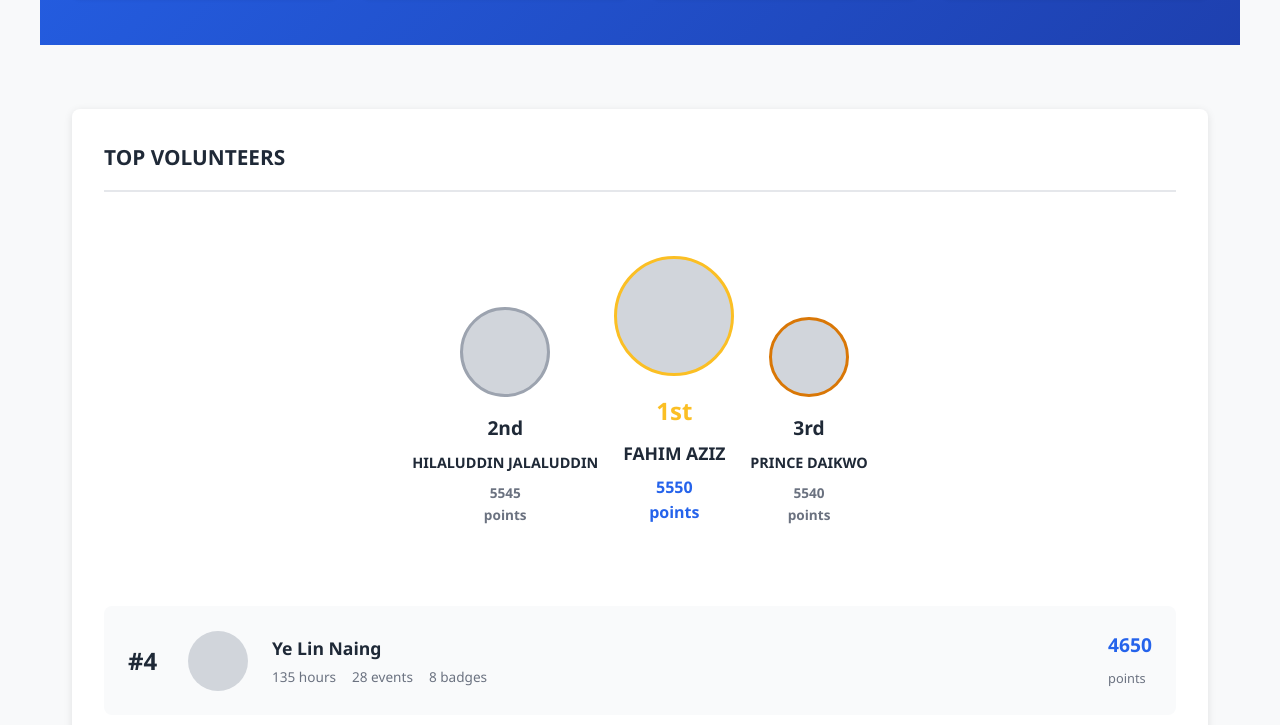
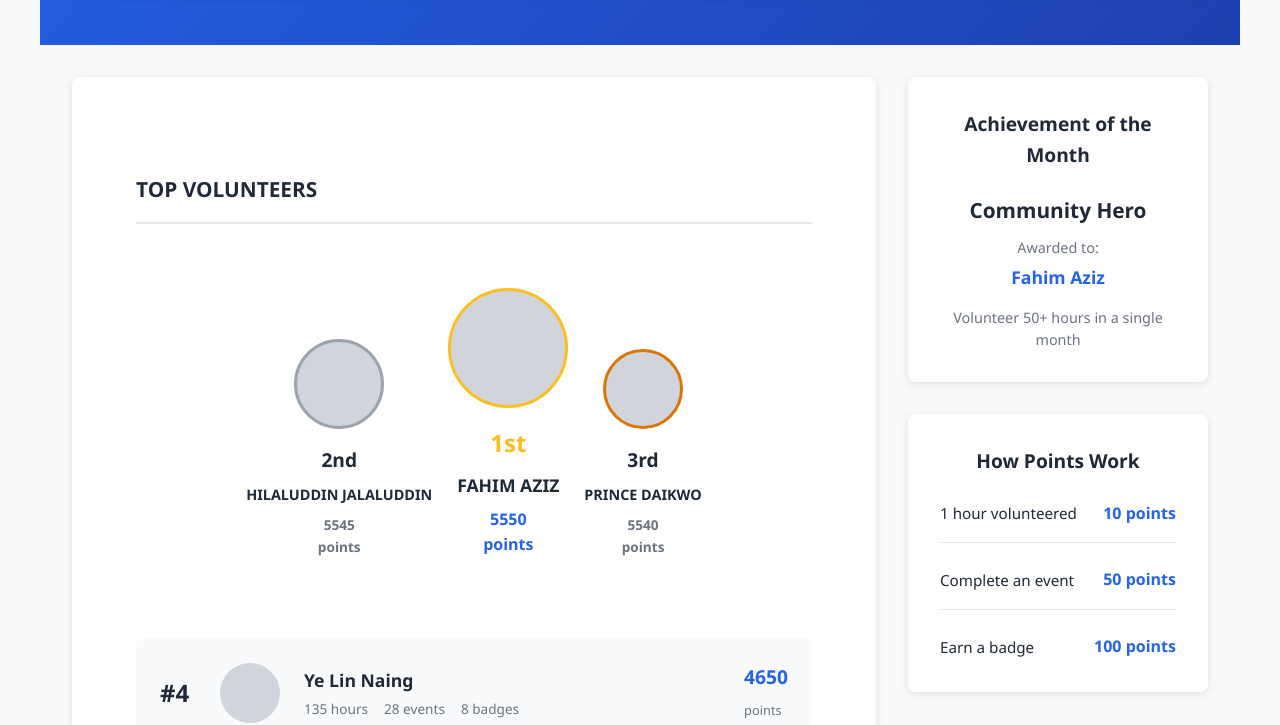
Before and after one commit to sophie-picken/Path2Volunteering, a plain HTML site: page leaderboard.html in a window 1280 px wide. Shown: the part 434-1159 px from the top of the page. Drawn offline with Linux system fonts and the light colour scheme.

Commit message:
Added sidebar content that was missing and added terms and conditions placeholder to footer and changed the Quick Links to redirect to social medias

```diff
--- a/css/styles.css
+++ b/css/styles.css
@@ -577,6 +577,128 @@ section h2 {
     color: #2563eb;
     margin-left: auto;
 }
+
+/* Leaderboard Layout */
+.leaderboard-container {
+    display: grid;
+    grid-template-columns: 1fr 300px;
+    gap: 2rem;
+    max-width: 1200px;
+    margin: 0 auto;
+    padding: 2rem;
+}
+
+.leaderboard-main {
+    min-width: 0;
+}
+
+.leaderboard-sidebar {
+    display: flex;
+    flex-direction: column;
+    gap: 2rem;
+}
+
+/* Sidebar Cards */
+.sidebar-card {
+    background: white;
+    border-radius: 8px;
+    padding: 2rem;
+    box-shadow: 0 2px 8px rgba(0,0,0,0.1);
+}
+
+.sidebar-card h3 {
+    font-size: 1.2rem;
+    font-weight: 700;
+    margin-bottom: 1.5rem;
+    color: #1f2937;
+    text-align: center;
+}
+
+/* Achievement Card */
+.achievement-card {
+    text-align: center;
+}
+
+.achievement-icon {
+    margin: 1rem 0;
+    display: flex;
+    justify-content: center;
+    align-items: center;
+}
+
+.achievement-card h4 {
+    font-size: 1.3rem;
+    font-weight: 700;
+    color: #1f2937;
+    margin: 1rem 0 0.5rem;
+}
+
+.awarded-to {
+    font-size: 0.9rem;
+    color: #6b7280;
+    margin: 0.5rem 0 0.25rem;
+}
+
+.winner-name {
+    font-size: 1.1rem;
+    font-weight: 700;
+    color: #2563eb;
+    margin: 0.25rem 0 1rem;
+}
+
+.achievement-description {
+    font-size: 0.9rem;
+    color: #6b7280;
+    line-height: 1.5;
+}
+
+/* Points Card */
+.points-breakdown {
+    display: flex;
+    flex-direction: column;
+    gap: 1.5rem;
+}
+
+.points-item {
+    display: flex;
+    justify-content: space-between;
+    align-items: center;
+    padding-bottom: 1rem;
+    border-bottom: 1px solid #e5e7eb;
+}
+
+.points-item:last-child {
+    border-bottom: none;
+    padding-bottom: 0;
+}
+
+.points-label {
+    font-size: 0.95rem;
+    color: #1f2937;
+}
+
+.points-value {
+    font-weight: 700;
+    color: #2563eb;
+    font-size: 1rem;
+}
+
+/* Responsive */
+@media (max-width: 968px) {
+    .leaderboard-container {
+        grid-template-columns: 1fr;
+    }
+
+    .leaderboard-sidebar {
+        flex-direction: row;
+    }
+}
+
+@media (max-width: 640px) {
+    .leaderboard-sidebar {
+        flex-direction: column;
+    }
+}
 /* Form box */
 .box {
     background: white;
--- a/js/footer.js
+++ b/js/footer.js
@@ -7,13 +7,14 @@ function loadFooter() {
           <div class="footer-section">
             <h3>Path2Volunteer</h3>
             <p>Connecting volunteers with meaningful opportunities to make a difference.</p>
+                        <p><a href="https://example.com/">Terms and Conditions</a></p>
           </div>
           <div class="footer-section">
             <h4>Quick Links</h4>
             <ul>
-              <li><a href="index.html">Home</a></li>
-              <li><a href="opportunities.html">Find Opportunities</a></li>
-              <li><a href="leaderboard.html">Leaderboard</a></li>
+              <li><a href="https://x.com" target="_blank">X (Twitter)</a></li>
+              <li><a href="https://facebook.com" target="_blank">Facebook</a></li>
+              <li><a href="https://instagram.com" target="_blank">Instagram</a></li>
             </ul>
           </div>
           <div class="footer-section">
--- a/leaderboard.html
+++ b/leaderboard.html
@@ -9,7 +9,7 @@
 <body>
     <div id="header"></div>
 
- <main>
+    <main>
         <!-- Hero Section with Statistics -->
         <section class="leaderboard-hero">
             <h1>Volunteer Leaderboard</h1>
@@ -40,12 +40,12 @@
         </section>
 
         <!-- Main Leaderboard Section -->
-        <section class="leaderboard-section">
             <div class="leaderboard-container">
                 <div class="leaderboard-main">
-                    <div class="section-header">
-                        <h2>TOP VOLUNTEERS</h2>
-                    </div>
+                        <section class="leaderboard-section">
+                            <div class="section-header">
+                                 <h2>TOP VOLUNTEERS</h2>
+                             </div>
 
                     <!-- Top 3 Podium -->
                     <div class="podium">
@@ -72,10 +72,39 @@
                     <div class="rankings-list" id="rankings-list">
                         <!-- Will be populated by JavaScript -->
                     </div>
+                    </section>
                     </div>
 
-    </main>
+    <div class="leaderboard-sidebar">
+            <!-- Achievement of the Month -->
+            <section class="sidebar-card achievement-card">
+                <h3>Achievement of the Month</h3>
+                <h4>Community Hero</h4>
+                <p class="awarded-to">Awarded to:</p>
+                <p class="winner-name">Fahim Aziz</p>
+                <p class="achievement-description">Volunteer 50+ hours in a single month</p>
+            </section>
 
+            <!-- How Points Work -->
+            <section class="sidebar-card points-card">
+                <h3>How Points Work</h3>
+                <div class="points-breakdown">
+                    <div class="points-item">
+                        <span class="points-label">1 hour volunteered</span>
+                        <span class="points-value">10 points</span>
+                    </div>
+                    <div class="points-item">
+                        <span class="points-label">Complete an event</span>
+                        <span class="points-value">50 points</span>
+                    </div>
+                    <div class="points-item">
+                        <span class="points-label">Earn a badge</span>
+                        <span class="points-value">100 points</span>
+                    </div>
+            </section>
+        </div>
+        </div>
+</main>
     <div id="footer"></div>
 
     <script src="js/header.js"></script>
```
